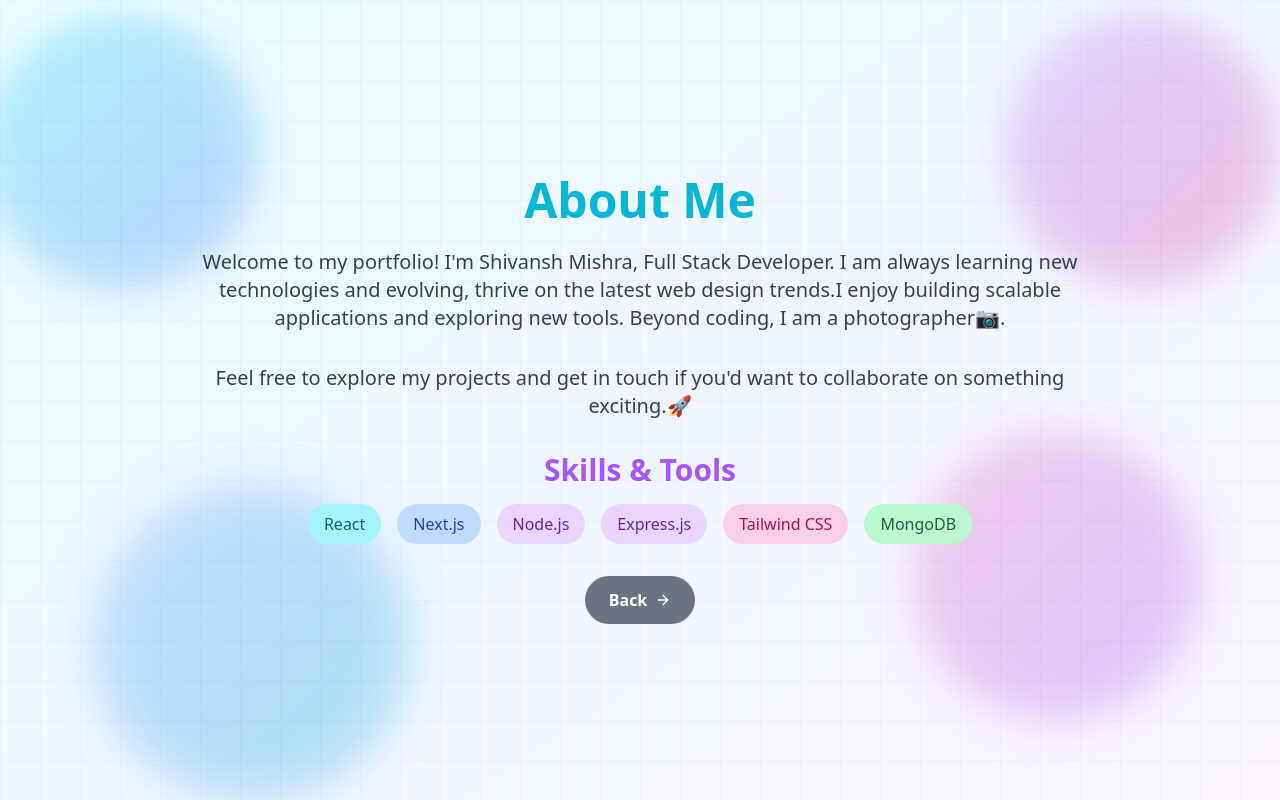
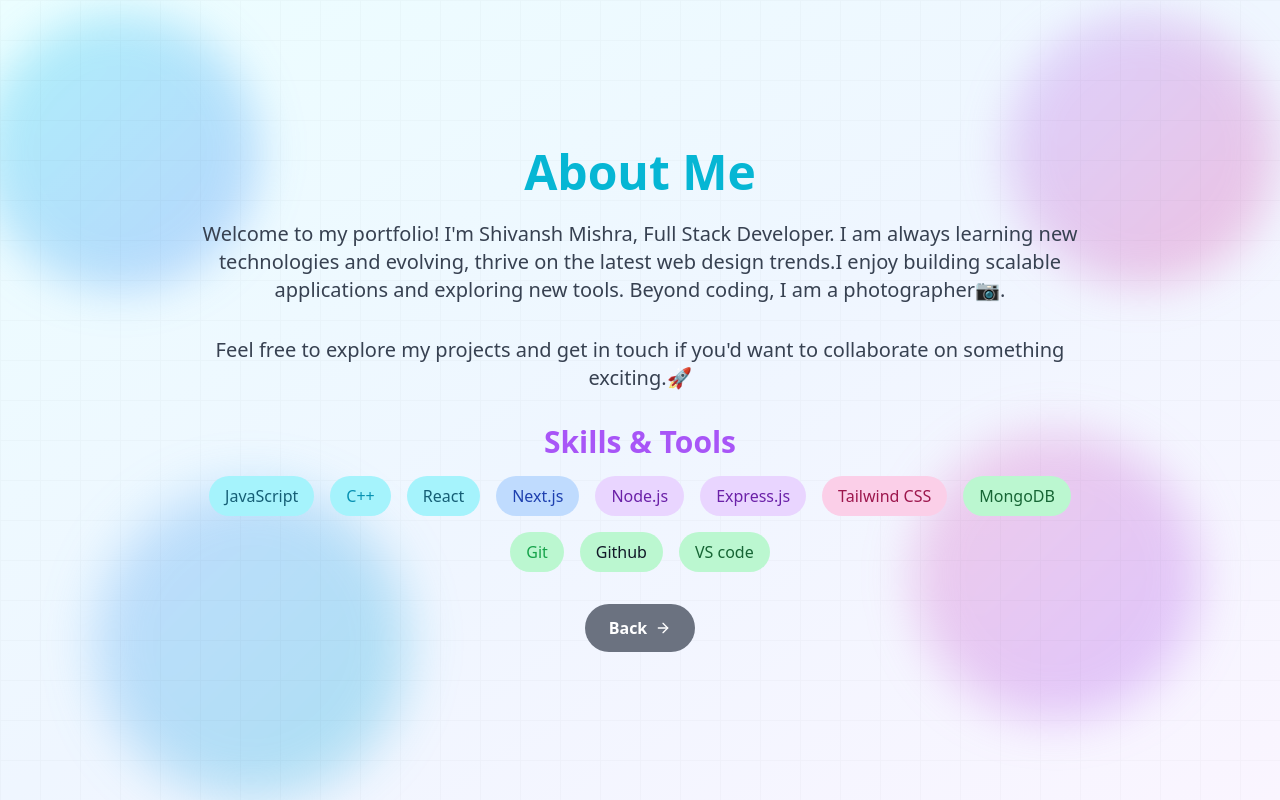
Before and after one commit to beingshivansh0777/Portfolio, a React (Vite) app: page /about in a window 1280 px wide. Built offline with nearby package versions, Linux system fonts and the light colour scheme.

Commit message:
Update AboutPage.tsx

```diff
--- a/src/components/AboutPage.tsx
+++ b/src/components/AboutPage.tsx
@@ -23,12 +23,17 @@
 
         <h2 className="text-3xl font-semibold mb-4 text-purple-500">Skills & Tools</h2>
         <div className="flex flex-wrap justify-center gap-4 mb-8">
+           <span className="bg-cyan-200 text-cyan-800 px-4 py-2 rounded-full">JavaScript</span>
+           <span className="bg-cyan-200 text-cyan-600 px-4 py-2 rounded-full">C++</span>
           <span className="bg-cyan-200 text-cyan-800 px-4 py-2 rounded-full">React</span>
           <span className="bg-blue-200 text-blue-800 px-4 py-2 rounded-full">Next.js</span>
           <span className="bg-purple-200 text-purple-800 px-4 py-2 rounded-full">Node.js</span>
           <span className="bg-purple-200 text-purple-800 px-4 py-2 rounded-full">Express.js</span>
           <span className="bg-pink-200 text-pink-800 px-4 py-2 rounded-full">Tailwind CSS</span>
           <span className="bg-green-200 text-green-800 px-4 py-2 rounded-full">MongoDB</span>
+          <span className="bg-green-200 text-green-600 px-4 py-2 rounded-full">Git</span>
+          <span className="bg-green-200 text-grey-400 px-4 py-2 rounded-full">Github</span>
+         <span className="bg-green-200 text-green-800 px-4 py-2 rounded-full">VS code</span>
         </div>
 
         <button
```
